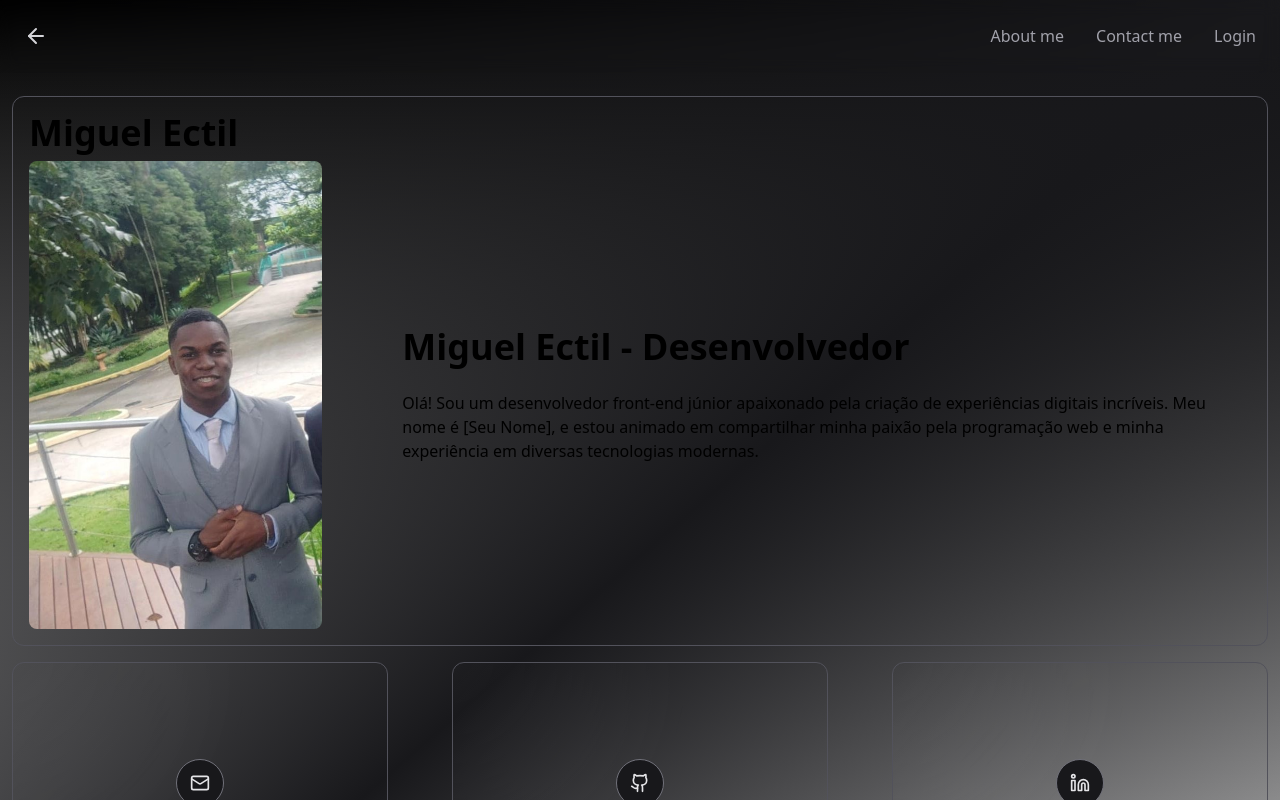
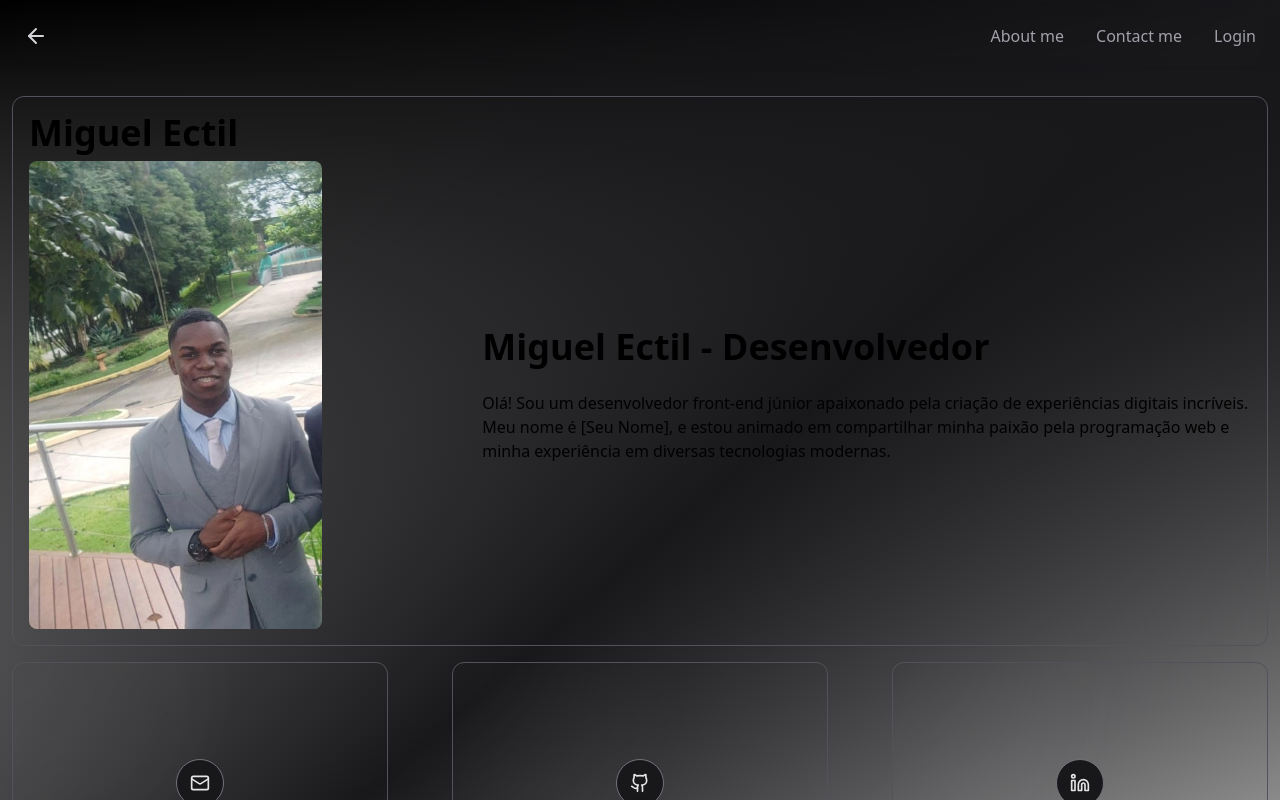
Before and after one commit to Miguel-ectil/portfolio, a Next.js app: page /projects in a window 1280 px wide. Shown: the top 800 px of the page. Built offline with nearby package versions, Linux system fonts and the light colour scheme; no server answers.

Commit message:
[UPD] Atualizando algumas coisa

```diff
--- a/src/app/projects/page.tsx
+++ b/src/app/projects/page.tsx
@@ -101,7 +101,7 @@ export default function Example() {
               // transition={{ type: "spring", stiffness: 400, damping: 10 }}
             >
               <h1 className="text-4xl mb-2" color="red"><strong>Miguel Ectil</strong></h1>
-              <div className="flex flex-col md:flex-row items-center gap-x-20 gap-y-4 justify-between"> {/* grid-cols-1 sm:grid-cols-2 md:grid-cols-2 lg:grid-cols-2 */}
+              <div className="flex flex-col md:flex-row items-center gap-x-40 gap-y-4 justify-between">
                 <img
                   className="rounded-lg"
                   src="my-foto.jpeg"
```
